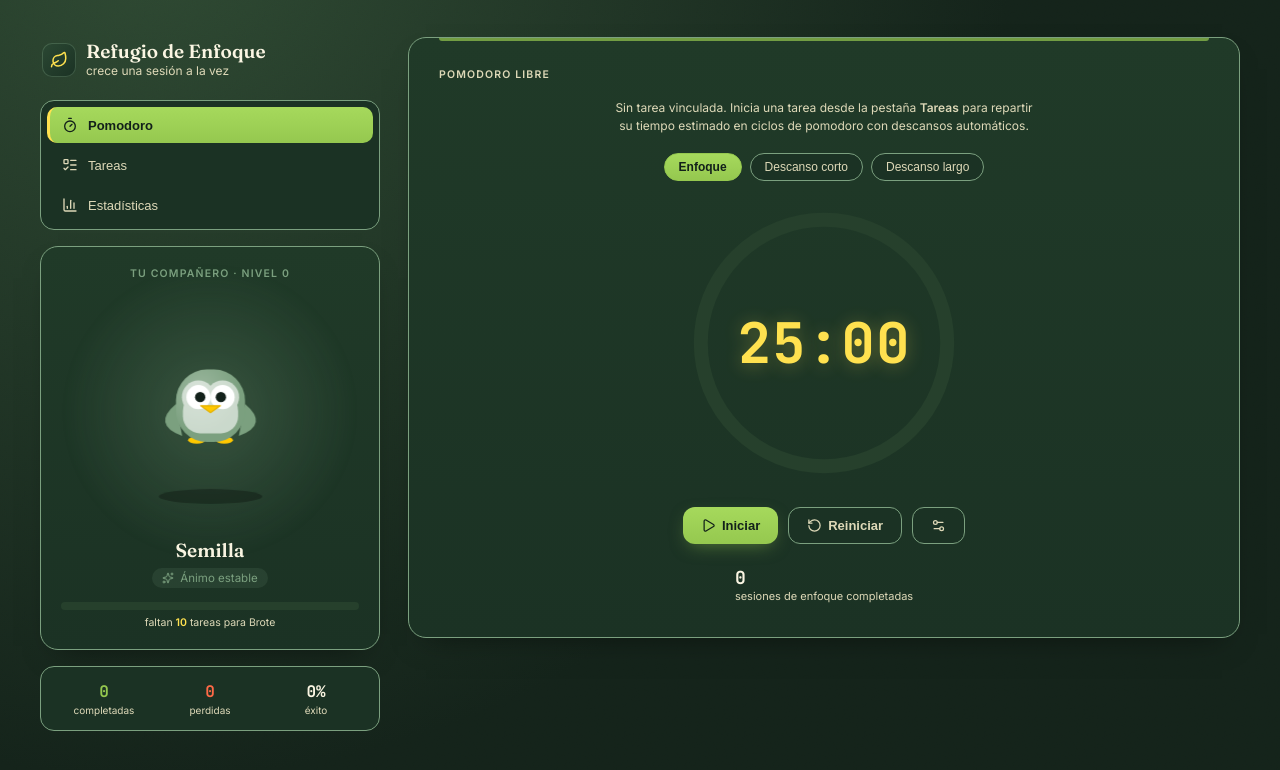
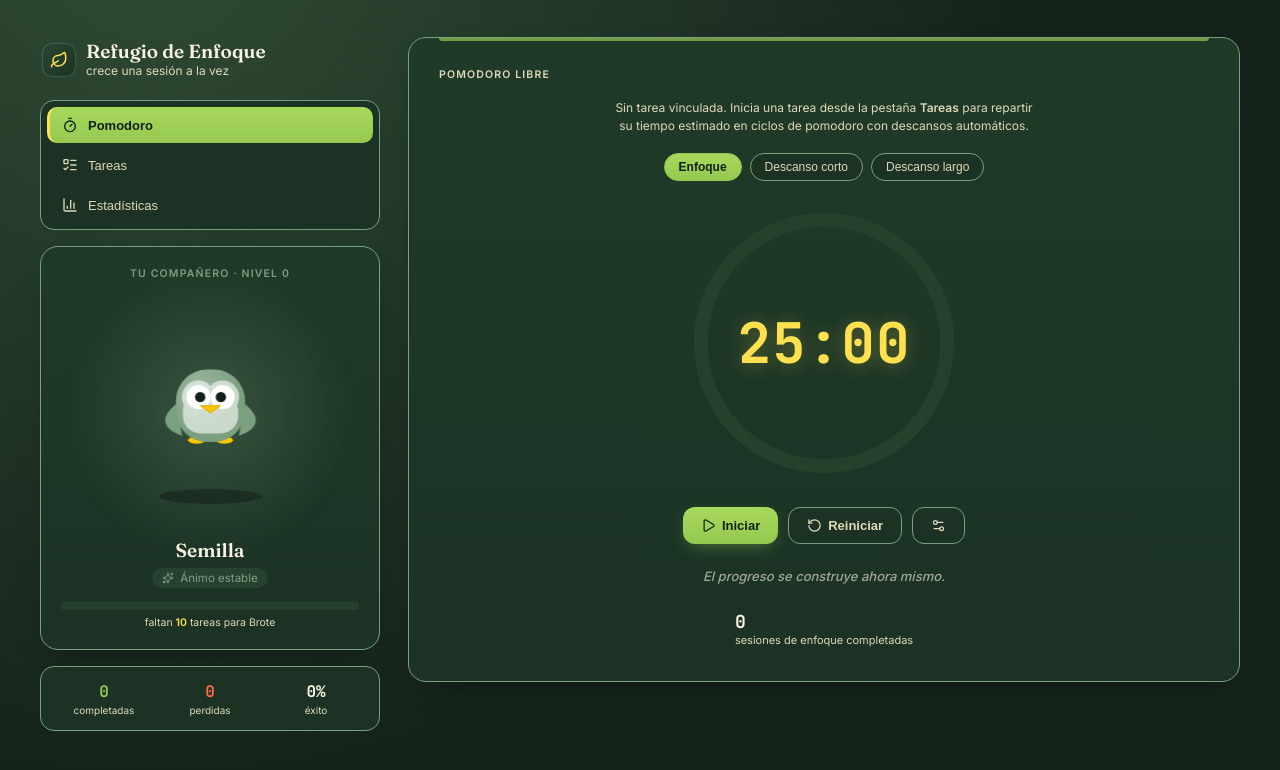
Before and after one commit to derekrojo120599/Focus-APP, a React (Vite) app: page / in a window 1280 px wide. Shown: the top 770 px of the page. Built offline with nearby package versions, Linux system fonts and the light colour scheme.

Commit message:
lista de frases

```diff
--- a/src/App.jsx
+++ b/src/App.jsx
@@ -500,6 +500,64 @@ export default function App() {
   );
 }
 
+/* ---------------- Motivational Quote ---------------- */
+const FOCUS_PHRASES = [
+  "Mantén el enfoque, fluye con la tarea.",
+  "Respira profundo y continúa.",
+  "Un paso a la vez, sin prisa.",
+  "Tu atención es tu superpoder.",
+  "El progreso se construye ahora mismo.",
+  "Concéntrate en lo esencial.",
+  "Estás exactamente donde necesitas estar."
+];
+
+const BREAK_PHRASES = [
+  "Toma un vaso de agua, hidrátate.",
+  "Estira tus músculos y relaja los hombros.",
+  "Descansa la vista, mira a lo lejos.",
+  "Respira, te lo has ganado.",
+  "Descansa, tu mente también necesita recargar.",
+  "Desconecta unos minutos y disfruta la pausa.",
+  "Un breve respiro antes de volver con energía."
+];
+
+function MotivationalQuote({ mode, running }) {
+  const [quote, setQuote] = useState("");
+  const [fade, setFade] = useState(true);
+
+  const pickQuote = useCallback(() => {
+    if (mode === "done") return "¡Tiempo cumplido! Gran esfuerzo.";
+    const list = mode === "work" ? FOCUS_PHRASES : BREAK_PHRASES;
+    return list[Math.floor(Math.random() * list.length)];
+  }, [mode]);
+
+  const updateQuote = useCallback(() => {
+    setFade(false);
+    setTimeout(() => {
+      setQuote(pickQuote());
+      setFade(true);
+    }, 400);
+  }, [pickQuote]);
+
+  useEffect(() => {
+    updateQuote();
+  }, [mode, updateQuote]);
+
+  useEffect(() => {
+    if (!running || mode === "done") return;
+    const id = setInterval(() => {
+      updateQuote();
+    }, 3 * 60 * 1000);
+    return () => clearInterval(id);
+  }, [running, mode, updateQuote]);
+
+  return (
+    <div className={`quote-container ${fade ? "fade-in" : "fade-out"}`}>
+      {quote}
+    </div>
+  );
+}
+
 /* ---------------- Task session — real pomodoro cycles against the estimate ---------------- */
 const PHASE_META = {
   work: { label: "Enfoque", color: "#95C84F" },
@@ -577,6 +635,8 @@ function TaskSessionCard({ task, onToggleRunning, onExtend, onComplete, onMiss,
             <button className="btn btn-ghost" onClick={onMiss}><X size={15} /> Perdida</button>
             <button className="btn btn-ghost" onClick={onCancel}><Ban size={14} /> Cancelar</button>
           </div>
+
+          <MotivationalQuote mode={task.phase} running={task.running} />
         </div>
       </div>
     );
@@ -660,6 +720,8 @@ function PomodoroPanel({ settings, setSettings, sessionsCompleted, setSessionsCo
               <Settings2 size={15} />
             </button>
           </div>
+
+          <MotivationalQuote mode={mode} running={running} />
 
         <div className="stat-row" style={{ marginTop: 22 }}>
           <div className="stat"><span className="stat-num">{sessionsCompleted}</span><span className="stat-label">sesiones de enfoque completadas</span></div>
--- a/src/index.css
+++ b/src/index.css
@@ -140,6 +140,24 @@ body { overscroll-behavior-x: none; -webkit-touch-callout: none; }
 .btn { display: flex; align-items: center; gap: 6px; padding: 10px 18px; border-radius: 12px; font-size: 13px; font-weight: 600; border: none; cursor: pointer; transition: transform .1s ease, filter .15s ease; }
 .btn:disabled { opacity: 0.45; cursor: not-allowed; filter: none !important; transform: none !important; }
 
+/* Motivational Quote Component */
+.quote-container {
+  min-height: 20px;
+  margin-top: 24px;
+  font-size: 13px;
+  color: rgba(251, 246, 227, 0.6); /* Cream at 60% opacity */
+  font-style: italic;
+  text-align: center;
+  transition: opacity 0.5s ease-in-out;
+  font-weight: 500;
+}
+.quote-container.fade-out {
+  opacity: 0;
+}
+.quote-container.fade-in {
+  opacity: 1;
+}
+
 .alert-banner { display: flex; align-items: center; gap: 10px; background: #95C84F1f; border: 1px solid #95C84F55; color: #FBF6E3; padding: 12px 16px; border-radius: 12px; margin-bottom: 16px; font-size: 13px; }
 .alert-banner svg { color: #95C84F; flex-shrink: 0; }
 .alert-close { margin-left: auto; background: none; border: none; color: #DED9B8; cursor: pointer; padding: 2px; }
```
Lines whose indentation alone changed are shown as unchanged.
